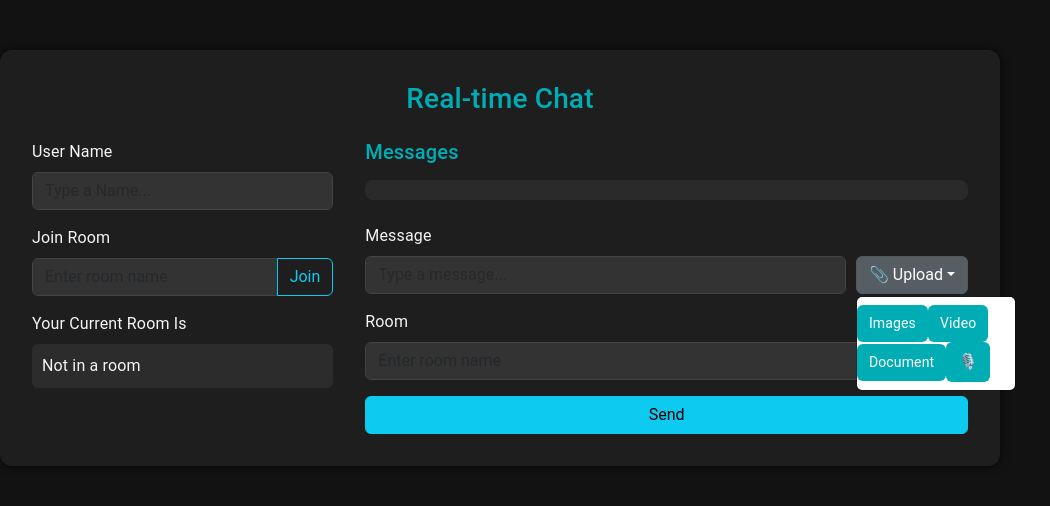
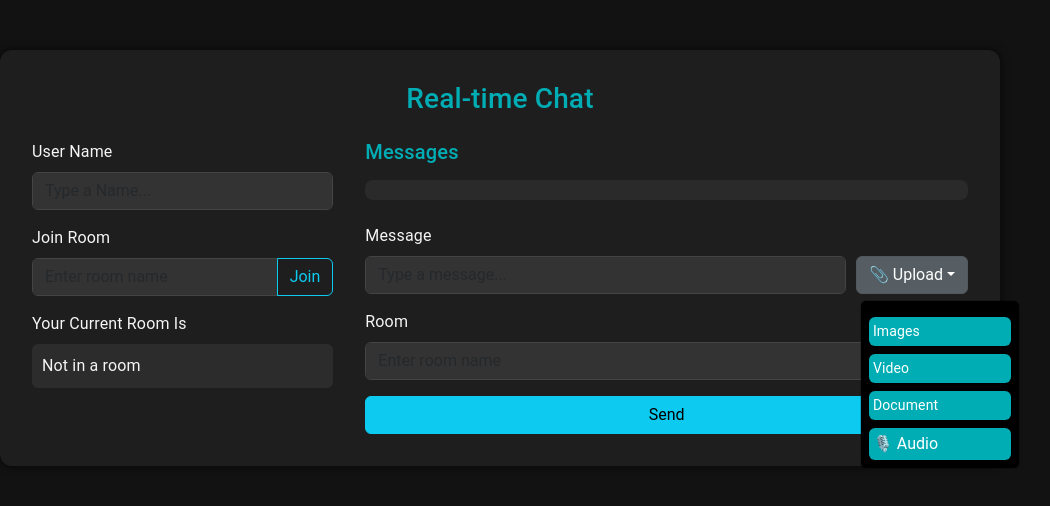
Before and after one commit to Tanishq-garg-2007/Real-Time-Chat, a React (Vite) app in the folder client/: page / in a window 1280 px wide. Both pictures are taken after a click on the button "📎 Upload". Shown: the top 506 px of the page, without its empty margins (140-1190 px from the left). Built offline with nearby package versions, Linux system fonts and the light colour scheme; no server answers.

Commit message:
Jun 6, 2025, 12:00 PM

```diff
--- a/client/src/App.jsx
+++ b/client/src/App.jsx
@@ -220,18 +220,23 @@ return (
                         📎 Upload
                     </button>
 
-                    <div className="dropdown-menu" aria-labelledby="dropdownMenuButton">
-                        <label htmlFor="image-upload" style={{ backgroundColor: "#00adb5", color: "#fff", padding: "8px 12px", borderRadius: "6px", cursor: "pointer", fontSize: "14px", whiteSpace: "nowrap" }}> Images </label>
-                        <input type="file" id="image-upload" onChange={image_upload} style={{ display: 'none' }} />
-                        <label htmlFor="video-upload" style={{ backgroundColor: "#00adb5", color: "#fff", padding: "8px 12px", borderRadius: "6px", cursor: "pointer", fontSize: "14px", whiteSpace: "nowrap" }}> Video </label>
-                        <input type="file" id="video-upload" onChange={video_upload} style={{ display: 'none' }} />
-                        <label htmlFor="document-upload" style={{ backgroundColor: "#00adb5", color: "#fff", padding: "8px 12px", borderRadius: "6px", cursor: "pointer", fontSize: "14px", whiteSpace: "nowrap" }}> Document</label>
-                        <input type="file" id="document-upload" onChange={document_upload} style={{ display: 'none' }} />
+                    <div className="dropdown-menu m-1 p-2" style={{backgroundColor: "black"}} aria-labelledby="dropdownMenuButton">
+
+                        <label className="dropdown-item mt-2 p-1" htmlFor="image-upload" style={{ backgroundColor: "#00adb5", color: "#fff", padding: "8px 12px", borderRadius: "6px", cursor: "pointer", fontSize: "14px", whiteSpace: "nowrap" }}> Images </label>
+                        <input className="dropdown-item mt-2 p-1" type="file" id="image-upload" onChange={image_upload} style={{ display: 'none' }} />
+
+                        <label className="dropdown-item mt-2 p-1" htmlFor="video-upload" style={{ backgroundColor: "#00adb5", color: "#fff", padding: "8px 12px", borderRadius: "6px", cursor: "pointer", fontSize: "14px", whiteSpace: "nowrap" }}> Video </label>
+                        <input className="dropdown-item mt-2 p-1" type="file" id="video-upload" onChange={video_upload} style={{ display: 'none' }} />
+
+                        <label className="dropdown-item mt-2 p-1" htmlFor="document-upload" style={{ backgroundColor: "#00adb5", color: "#fff", padding: "8px 12px", borderRadius: "6px", cursor: "pointer", fontSize: "14px", whiteSpace: "nowrap" }}> Document</label>
+                        <input className="dropdown-item mt-2 p-1" type="file" id="document-upload" onChange={document_upload} style={{ display: 'none' }} />
+
                         {!recording ? (
-                            <button onClick={startRecording} style={{ backgroundColor: "#00adb5", color: "#fff", padding: "8px 12px", borderRadius: "6px", border: "none", cursor: "pointer" }}>🎙️</button>
+                            <button className="dropdown-item mt-2 p-1" onClick={startRecording} style={{ backgroundColor: "#00adb5", color: "#fff", padding: "8px 12px", borderRadius: "6px", border: "none", cursor: "pointer" }}>🎙️ Audio</button>
                         ) : (
-                            <button onClick={stopRecording} style={{ backgroundColor: "#ff4d4d", color: "#fff", padding: "8px 12px", borderRadius: "6px", border: "none", cursor: "pointer" }}>🛑</button>
+                            <button className="dropdown-item mt-2 p-1" onClick={stopRecording} style={{ backgroundColor: "#ff4d4d", color: "#fff", padding: "8px 12px", borderRadius: "6px", border: "none", cursor: "pointer" }}>🛑 Audio</button>
                         )}
+
                     </div>
                 </div>
 
```
